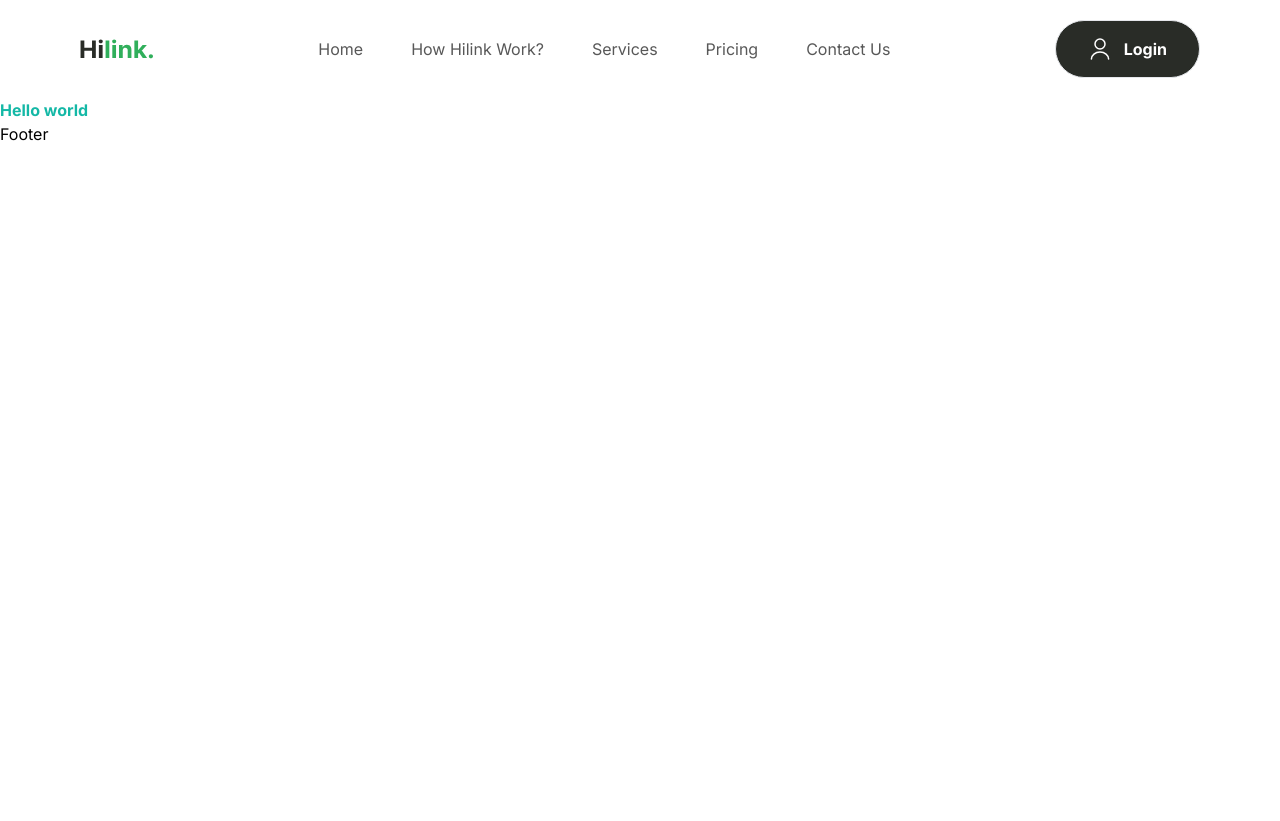
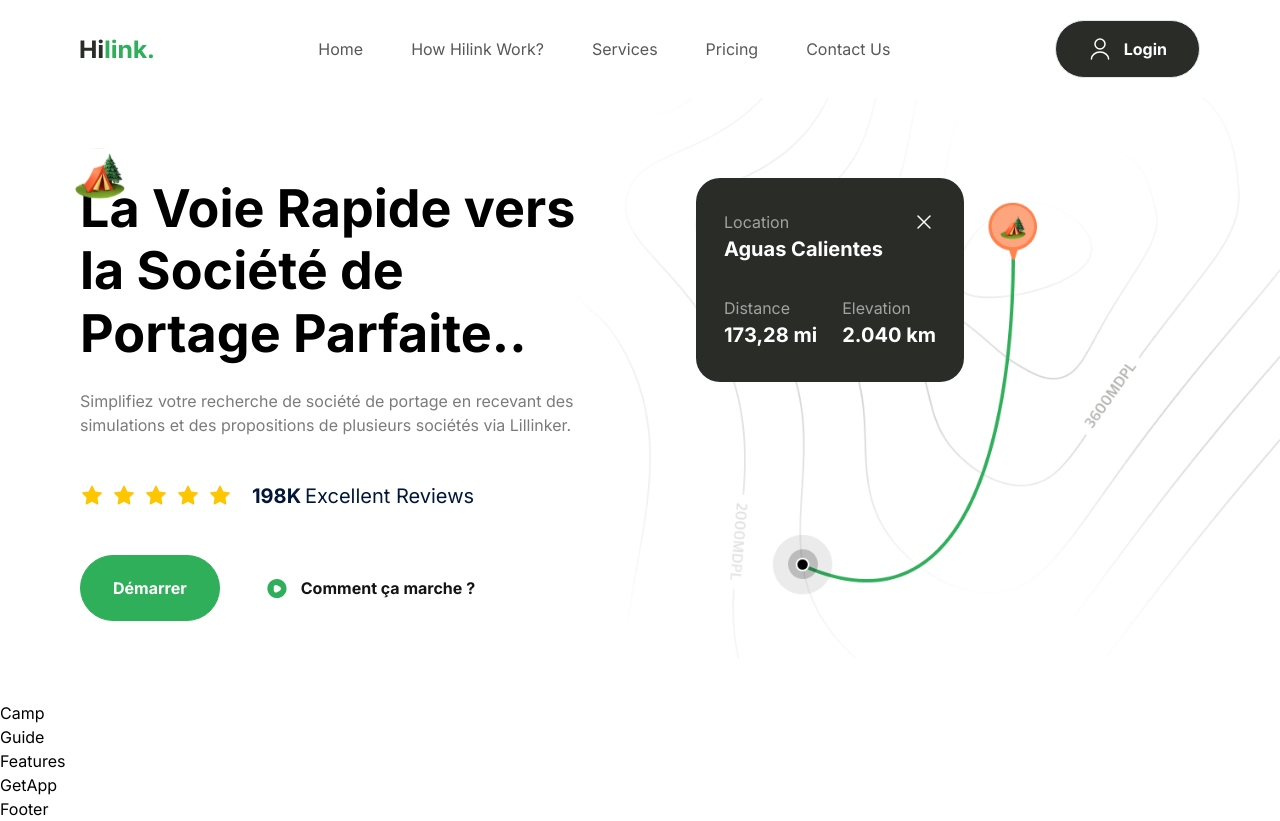
Before and after one commit to Mkhalled/travel, a Next.js app: page / in a window 1280 px wide. Before the commit the page ends 800 px from the top, so only its background shows below. Built offline with nearby package versions, Linux system fonts and the light colour scheme.

Commit message:
:sparcles: added Hero

```diff
--- a/app/components/Button.tsx
+++ b/app/components/Button.tsx
@@ -4,7 +4,7 @@
 interface Props {
   title: string;
   icon?: string;
-  variant: "btn_dark_green";
+  variant: "btn_dark_green" | "btn_green" | "btn_white_text";
   type: "button" | "submit";
 }
 function Button({ title, icon, variant, type }: Props) {
--- /dev/null
+++ b/app/components/Camp.tsx
@@ -0,0 +1,7 @@
+import React from "react";
+
+const Camp = () => {
+  return <div>Camp</div>;
+};
+
+export default Camp;
--- /dev/null
+++ b/app/components/Features.tsx
@@ -0,0 +1,7 @@
+import React from "react";
+
+const Features = () => {
+  return <div>Features</div>;
+};
+
+export default Features;
--- /dev/null
+++ b/app/components/GetApp.tsx
@@ -0,0 +1,7 @@
+import React from "react";
+
+const GetApp = () => {
+  return <div>GetApp</div>;
+};
+
+export default GetApp;
--- /dev/null
+++ b/app/components/Guide.tsx
@@ -0,0 +1,7 @@
+import React from "react";
+
+const Guide = () => {
+  return <div>Guide</div>;
+};
+
+export default Guide;
--- /dev/null
+++ b/app/components/Hero.tsx
@@ -0,0 +1,83 @@
+import Image from "next/image";
+import React from "react";
+import Button from "./Button";
+
+const Hero = () => {
+  return (
+    <section className="max-container padding-container flex flex-col gap-20 py-10 pb-32 md:gap-28 lg:py-20 xl:flex-row">
+      <div className="hero-map" />
+
+      <div className="relative z-20 flex flex-1 flex-col xl:w-1/2">
+        <Image
+          src="/camp.svg"
+          alt="camp"
+          width={50}
+          height={50}
+          className="absolute left-[-5px] top-[-30px] w-10 lg:w-[50px]"
+        />
+
+        <h1 className="bold-52 lg:bold-50">
+          La Voie Rapide vers la Société de Portage Parfaite..
+        </h1>
+        <p className="regular-16 mt-6 text-gray-30 xl:max-w-[520px]">
+          Simplifiez votre recherche de société de portage en recevant des
+          simulations et des propositions de plusieurs sociétés via Lillinker.
+        </p>
+        <div className="my-11 flex flex-wrap gap-5">
+          <div className="flex items-center gap-2">
+            {Array(5)
+              .fill(1)
+              .map((_, i) => (
+                <Image
+                  src="/star.svg"
+                  alt="star"
+                  width={24}
+                  height={24}
+                  key={i}
+                />
+              ))}
+          </div>
+          <p className="bold-16 lg:bold-20 text-blue-70">
+            198K
+            <span className="regular-16 lg:regular-20 ml-1">
+              Excellent Reviews
+            </span>
+          </p>
+        </div>
+        <div className="flex flex-col w-full gap-3 sm:flex-row">
+          <Button type="button" title="Démarrer" variant="btn_green" />
+          <Button
+            type="button"
+            title="Comment ça marche ?"
+            icon="/play.svg"
+            variant="btn_white_text"
+          />
+        </div>
+      </div>
+      <div className="relative flex flex-1 items-start ">
+        <div className="relative z-20 flex w-[268px] flex-col gap-8 rounded-3xl bg-green-90 px-7 py-8 ">
+          <div className="flex flex-col">
+            <div className="flexBetween">
+              <p className="regular-16 text-gray-20">Location</p>
+              <Image src="/close.svg" alt="close" width={24} height={24} />
+            </div>
+            <p className="bold-20 text-white">Aguas Calientes</p>
+          </div>
+
+          <div className="flexBetween">
+            <div className="flex flex-col">
+              <p className="regular-16 block text-gray-20">Distance</p>
+              <p className="bold-20 text-white">173,28 mi</p>
+            </div>
+            <div className="flex flex-col">
+              <p className="regular-16 block text-gray-20">Elevation</p>
+              <p className="bold-20 text-white">2.040 km</p>
+            </div>
+          </div>
+        </div>
+      </div>
+    </section>
+  );
+};
+
+export default Hero;
--- a/app/page.tsx
+++ b/app/page.tsx
@@ -1,3 +1,17 @@
+import Camp from "./components/Camp";
+import Features from "./components/Features";
+import GetApp from "./components/GetApp";
+import Guide from "./components/Guide";
+import Hero from "./components/Hero";
+
 export default function Home() {
-  return <h1 className="font-bold text-teal-500">Hello world </h1>;
+  return (
+    <>
+      <Hero />
+      <Camp />
+      <Guide />
+      <Features />
+      <GetApp />
+    </>
+  );
 }
```
